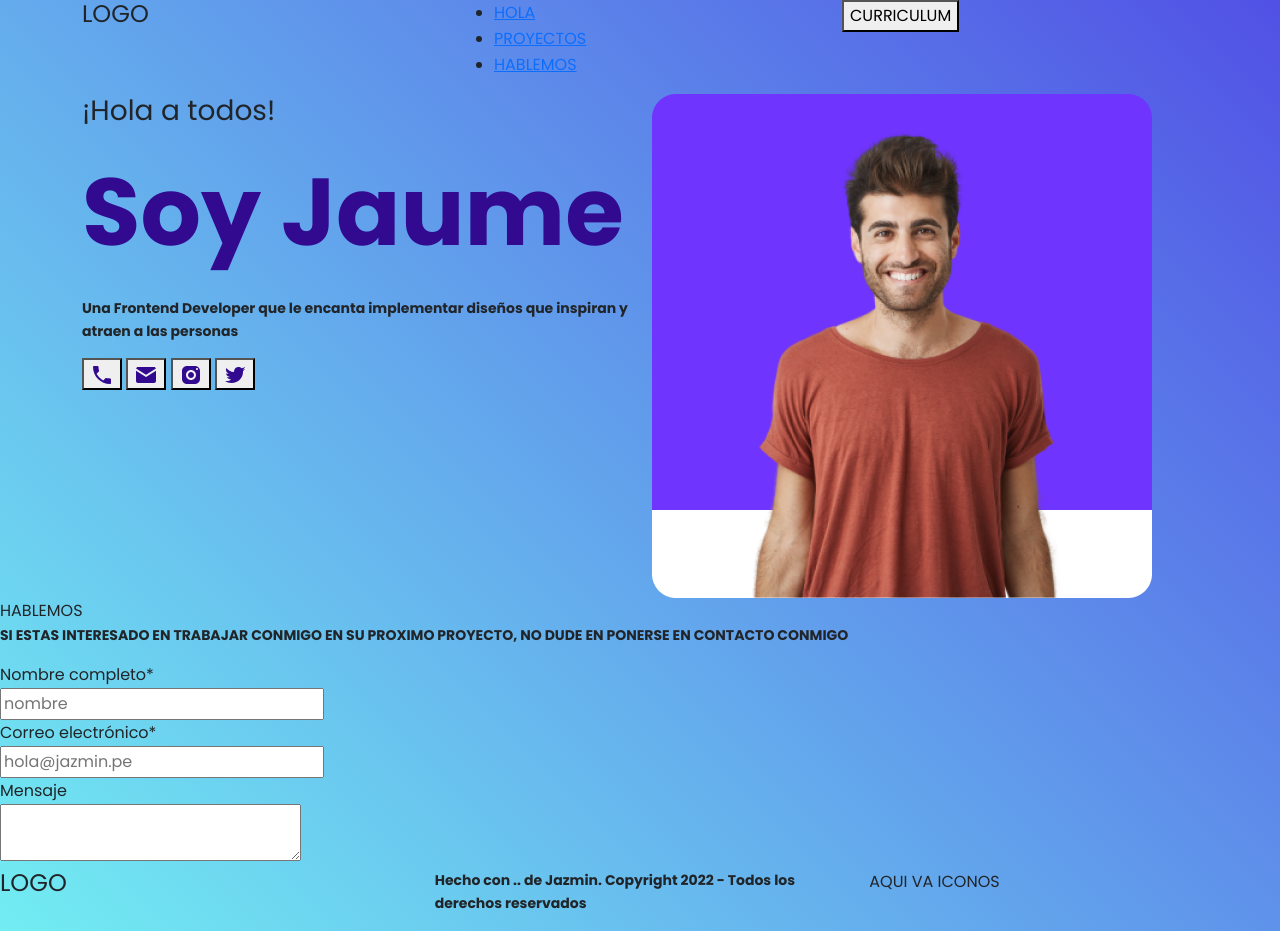
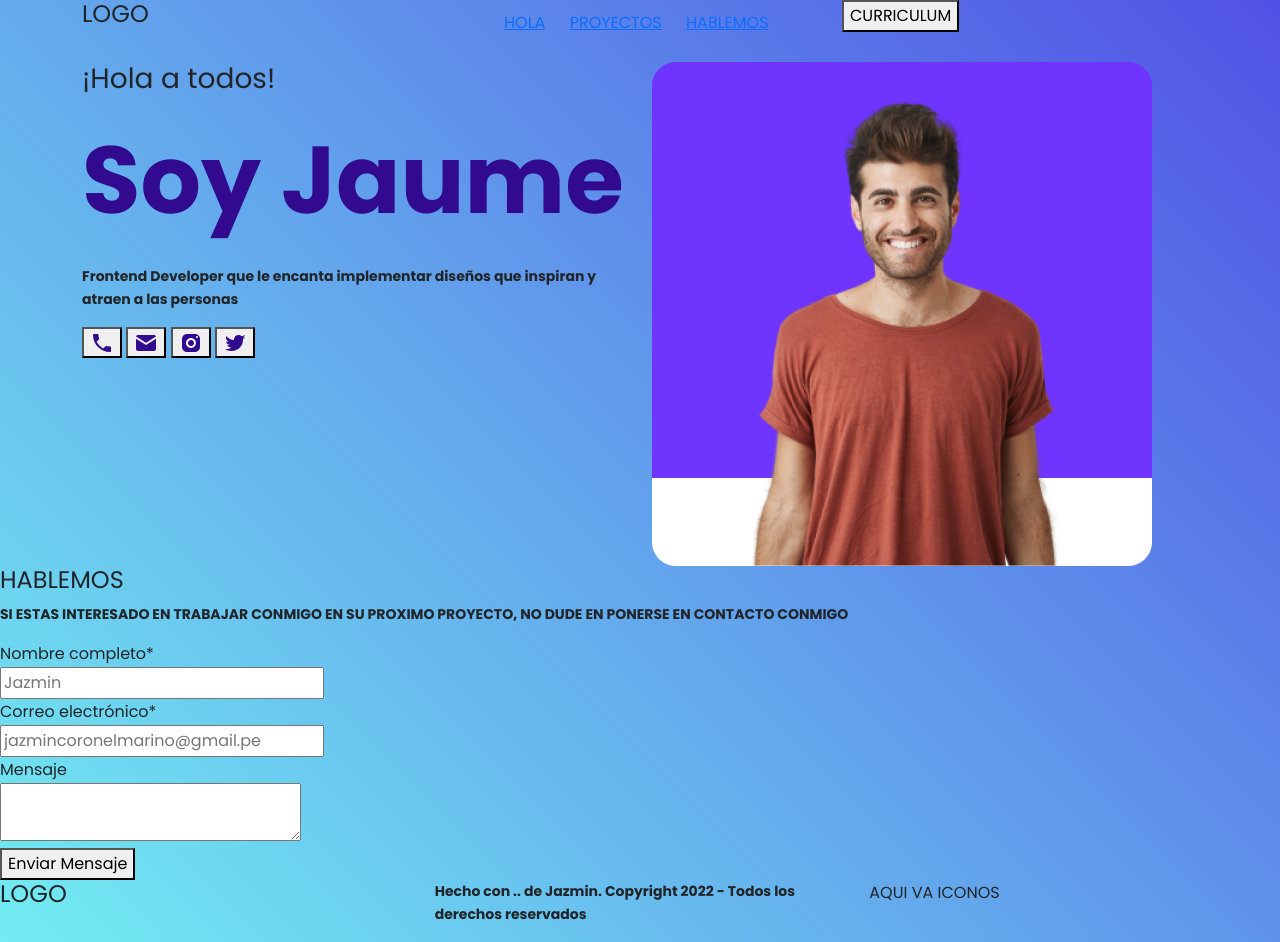
Before and after one commit to Jadde27/Jadde27, a plain HTML site: page index.html in a window 1280 px wide. Drawn offline with nearby package versions, Linux system fonts and the light colour scheme.

Commit message:
intentos

```diff
--- a/css/index.css
+++ b/css/index.css
@@ -33,3 +33,8 @@ h2{
 p{
   font: var(--button);
 }
+.menu li {
+  display: inline-block;
+  margin: 10px;
+  color: white;
+}
--- a/index.html
+++ b/index.html
@@ -26,9 +26,9 @@
     </div>
     <div class="col-sm-4">
       <ul class="menu">
-        <li><a href="#">HOLA</a></li>
-        <li><a href="#">PROYECTOS</a></li>
-        <li><a href="#">HABLEMOS</a></li>
+        <li ><a href="#">HOLA</a></li>
+        <li ><a href="#">PROYECTOS</a></li>
+        <li ><a href="#">HABLEMOS</a></li>
       </ul>
   </div>
 <div class="col-sm-4">
@@ -41,7 +41,7 @@
   <div class="col-sm-6">
       <h3>¡Hola a todos!</h3>
       <h1>Soy Jaume</h1>
-      <p>Una Frontend Developer que le encanta implementar diseños que inspiran y atraen a las personas</p>
+      <p>Frontend Developer que le encanta implementar diseños que inspiran y atraen a las personas</p>
       <button><img src="icons/icon-phone.svg"></button>
       <button><img src="icons/icon-important_mail.svg"></button>
       <button><img src="icons/icon-instagram.svg"></button>
@@ -53,27 +53,29 @@
   </div>
 </div>
 </div>
-<section>
-<div class="Titulo">
-  HABLEMOS
+<section class="hablemos">
+
+<div class="Titulo"><h4>
+  HABLEMOS</h4>
 </div>
 <p>SI ESTAS INTERESADO EN TRABAJAR CONMIGO EN SU PROXIMO PROYECTO, NO DUDE EN PONERSE EN CONTACTO CONMIGO</p>
-<form>
+
   <label>Nombre completo*</label>
   <br>
-  <input type="text" placeholder="nombre">
+  <input type="text" placeholder="Jazmin">
   <br>
   <label>Correo electrónico*</label>
   <br>
-  <input type="text" placeholder="hola@jazmin.pe">
+  <input type="text" placeholder="jazmincoronelmarino@gmail.pe">
   <br>
   <label>Mensaje</label>
   <br>
   <textarea></textarea>
   <br>
+<button>Enviar Mensaje</button>
 
-</form>
 </section>
+
 <footer class="footer">
 <div class="row">
   <div class="col-sm-4">
@@ -86,6 +88,7 @@
     AQUI VA ICONOS
   </div>
 </div>
+
 </footer>
 
 
```
